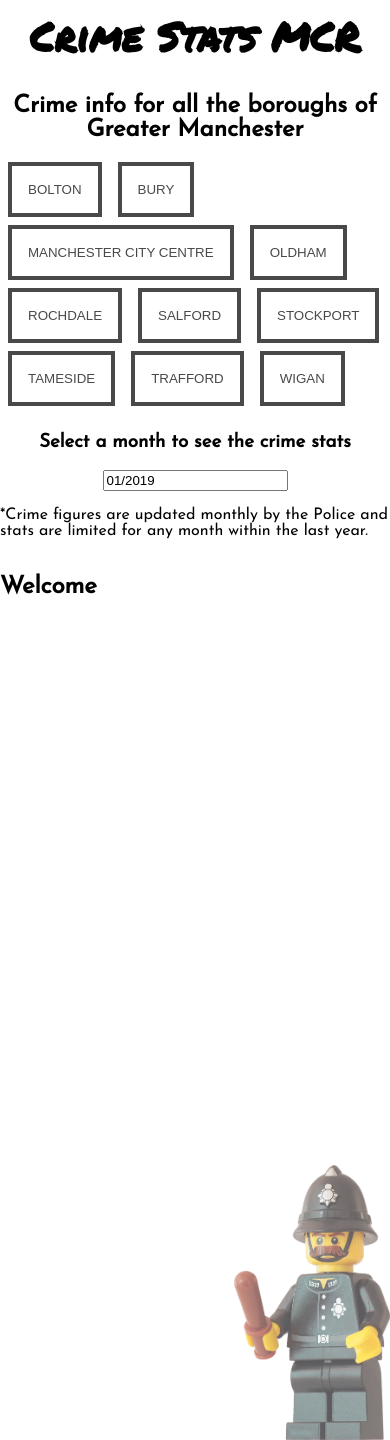
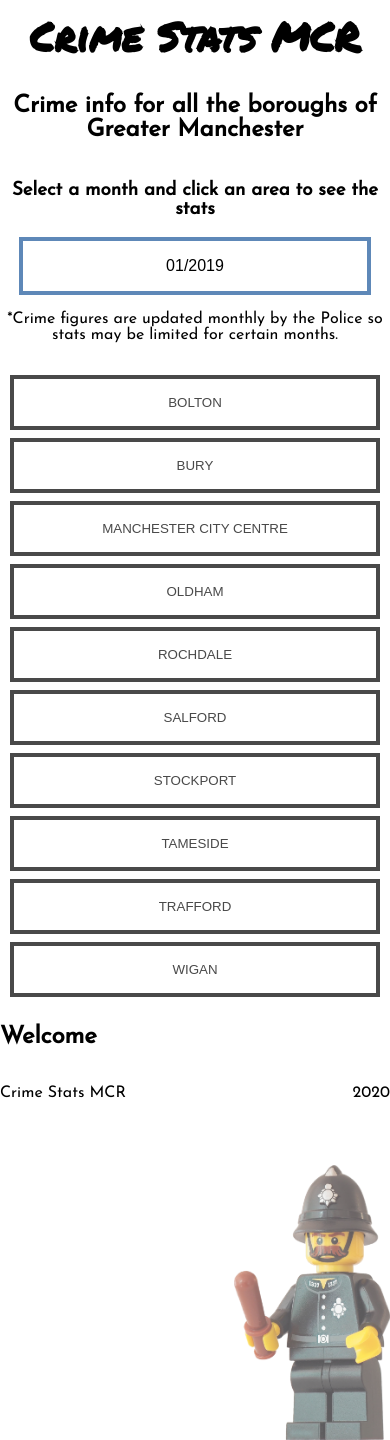
Before and after one commit to jordantai/crime-stats, a React (Create React App) app: page / in a window 390 px wide. Built offline with nearby package versions, Linux system fonts and the light colour scheme.

Commit message:
adds styling for mobile screen sizes

```diff
--- a/src/App.css
+++ b/src/App.css
@@ -2,3 +2,20 @@
   text-align: center;
   font-family: 'Josefin Sans', sans-serif;
 }
+
+nav a {
+  display: flex;
+  justify-content: center;
+}
+
+.react-datepicker-wrapper,
+.react-datepicker__input-container {
+  display: flex !important;
+  justify-content: center;
+}
+
+.chart-title {
+  display: flex;
+  justify-content: center;
+  margin-bottom: 0;
+}
--- a/src/App.tsx
+++ b/src/App.tsx
@@ -5,11 +5,18 @@ import Title from './components/Title';
 import CrimeList from './components/CrimeList';
 import NavBar from './components/NavBar';
 import Home from './components/Home';
-import DatePicker from 'react-datepicker';
+import Footer from './components/Footer';
 import { subDays, addDays } from 'date-fns';
 import 'react-datepicker/dist/react-datepicker.css';
 import ErrorDisplay from './components/ErrorDisplay';
-import { MainWrapper, SubWrapper } from './components/styled/index';
+import {
+  MainWrapper,
+  SubWrapper,
+  DatePickerContainer,
+  DateSelector,
+  DateText,
+  DateSubText,
+} from './components/styled/index';
 
 class App extends Component {
   state = {
@@ -26,9 +33,11 @@ class App extends Component {
       <MainWrapper>
         <SubWrapper>
           <Title />
-          <NavBar />
-          <h3>Select a month to see the crime stats</h3>
-          <DatePicker
+          <DatePickerContainer>
+            <DateText>
+              Select a month and click an area to see the stats
+            </DateText>
+            <DateSelector
               selected={startDate}
               onChange={(date) => this.handleDateChange(date)}
               minDate={subDays(new Date(), 770)}
@@ -36,16 +45,19 @@ class App extends Component {
               dateFormat="MM/yyyy"
               showMonthYearPicker
             />
-          <p>
-            *Crime figures are updated monthly by the Police and stats are
-            limited for any month within the last year.
-          </p>
+            <DateSubText>
+              *Crime figures are updated monthly by the Police so stats may be
+              limited for certain months.
+            </DateSubText>
+          </DatePickerContainer>
+          <NavBar />
         </SubWrapper>
-        <Router primary={false}>
+        <Router>
           <Home path="/" />
           <CrimeList path="/borough/:boroughName" startDate={startDate} />
           <ErrorDisplay default />
         </Router>
+        <Footer />
       </MainWrapper>
     );
   }
--- a/src/components/CrimeCategoryChart.tsx
+++ b/src/components/CrimeCategoryChart.tsx
@@ -22,20 +22,22 @@ const CrimeCategoryChart = ({ crime, startDate }: CrimeChartProps) => {
 
   const options = {
     legend: {
-      position: 'left',
+      position: 'bottom',
+      align: 'start',
     },
+    maintainAspectRatio: false,
   };
 
   return (
     <div>
-      <h2>
-        Crime stats for{' '}
+      <h2 className="chart-title">
+        Crimes in{' '}
         {startDate.toLocaleString('default', {
           month: 'long',
           year: 'numeric',
         })}{' '}
       </h2>
-      <Doughnut data={data} options={options} />
+      <Doughnut data={data} options={options} width={500} height={500} />
     </div>
   );
 };
--- a/src/components/CrimeList.tsx
+++ b/src/components/CrimeList.tsx
@@ -6,6 +6,7 @@ import CrimeOutcomeChart from './CrimeOutcomeChart';
 import ErrorDisplay from './ErrorDisplay';
 import { formatAreaCoords, formatDate } from '../utils/functions';
 import { areaCoords } from '../data/areaCoords';
+import { ChartsContainer } from './styled/index';
 
 class CrimeList extends Component<CrimeListProps & RouteComponentProps> {
   state: CrimeListState = {
@@ -85,11 +86,11 @@ class CrimeList extends Component<CrimeListProps & RouteComponentProps> {
     else if (err === 'redirect') return <Redirect to="/" noThrow />;
     return (
       <main>
-        <h2>{borough}</h2>
-        <section>
+        <ChartsContainer>
+          <h2 className="chart-title">{borough}</h2>
           <CrimeCategoryChart crime={crime} startDate={startDate} />
           <CrimeOutcomeChart crime={crime} startDate={startDate} />
-        </section>
+        </ChartsContainer>
       </main>
     );
   }
--- a/src/components/CrimeOutcomeChart.tsx
+++ b/src/components/CrimeOutcomeChart.tsx
@@ -21,14 +21,16 @@ const CrimeOutcomeChart = ({ crime }: CrimeChartProps) => {
   };
   const options = {
     legend: {
-      position: 'left',
+      position: 'bottom',
+      align: 'start',
     },
+    maintainAspectRatio: false,
   };
 
   return (
     <div>
-      <h2>Outcome Wheel</h2>
-      <Doughnut data={data} options={options} />
+      <h2 className="chart-title">Crime Outcomes</h2>
+      <Doughnut data={data} options={options} width={780} height={780} />
     </div>
   );
 };
--- /dev/null
+++ b/src/components/Footer.tsx
@@ -0,0 +1,15 @@
+import React from 'react';
+import { FooterContainer } from './styled/index';
+
+const Footer = () => {
+  const newDate = new Date();
+  const year = newDate.getFullYear();
+  return (
+    <FooterContainer>
+      <p>Crime Stats MCR</p>
+      <p>{year}</p>
+    </FooterContainer>
+  );
+};
+
+export default Footer;
--- a/src/components/NavBar.tsx
+++ b/src/components/NavBar.tsx
@@ -1,10 +1,10 @@
 import React from 'react';
 import { Link } from '@reach/router';
-import { NavButton } from './styled/index';
+import { NavButton, NavContainer } from './styled/index';
 
 const NavBar = () => {
   return (
-    <nav>
+    <NavContainer>
       <Link to="/borough/bolton">
         <NavButton value="bolton">Bolton</NavButton>
       </Link>
@@ -35,7 +35,7 @@ const NavBar = () => {
       <Link to="/borough/wigan">
         <NavButton value="wigan">Wigan</NavButton>
       </Link>
-    </nav>
+    </NavContainer>
   );
 };
 
--- a/src/components/styled/index.tsx
+++ b/src/components/styled/index.tsx
@@ -1,5 +1,6 @@
 import styled from 'styled-components';
 import policeImg from './img/lego-police.png';
+import DatePicker from 'react-datepicker';
 
 export const MainWrapper = styled.div`
   background-image: url(${policeImg});
@@ -35,12 +36,13 @@ export const SubTitle = styled.h2`
 `;
 
 export const NavButton = styled.button`
+  width: 95%;
   color: #494949 !important;
   text-transform: uppercase;
   text-decoration: none;
   background: #ffffff;
   padding: 1rem;
-  margin: 0 0.5rem 0.5rem 0.5rem;
+  margin-bottom: 0.5rem;
   border: 4px solid #494949 !important;
   display: inline-block;
   transition: all 0.4s ease 0s;
@@ -59,19 +61,45 @@ export const NavButton = styled.button`
   }
 `;
 
-// export const NavLink = styled(Link)`
-//   color: #494949 !important;
-//   text-transform: uppercase;
-//   text-decoration: none;
-//   background: #ffffff;
-//   padding: 20px;
-//   border: 4px solid #494949 !important;
-//   display: inline-block;
-//   transition: all 0.4s ease 0s;
-//   &:hover {
-//     color: #ffffff !important;
-//     background: #f6b93b;
-//     border-color: #f6b93b !important;
-//     transition: all 0.4s ease 0s;
-//   }
-// `;
+export const NavContainer = styled.nav`
+  width: 100%;
+  display: flex;
+  flex-direction: column;
+`;
+
+export const DatePickerContainer = styled.div`
+  width: 100%;
+  display: flex;
+  flex-direction: column;
+  margin-bottom: 1rem;
+`;
+
+export const DateSelector = styled(DatePicker)`
+  width: 80%;
+  justify-content: center;
+  border: 4px solid #5e88b8 !important;
+  text-align: center;
+  font-size: 1rem;
+  padding: 1rem;
+`;
+
+export const DateText = styled.h3`
+  justify-content: center;
+  text-align: center;
+  padding: 0 0.5rem 0 0.5rem;
+`;
+
+export const DateSubText = styled.p`
+  justify-content: center;
+  text-align: center;
+`;
+
+export const ChartsContainer = styled.section`
+  margin-top: 2rem;
+`;
+
+export const FooterContainer = styled.footer`
+  display: flex;
+  flex-direction: row;
+  justify-content: space-between;
+`;
```
Lines whose indentation alone changed are shown as unchanged.
